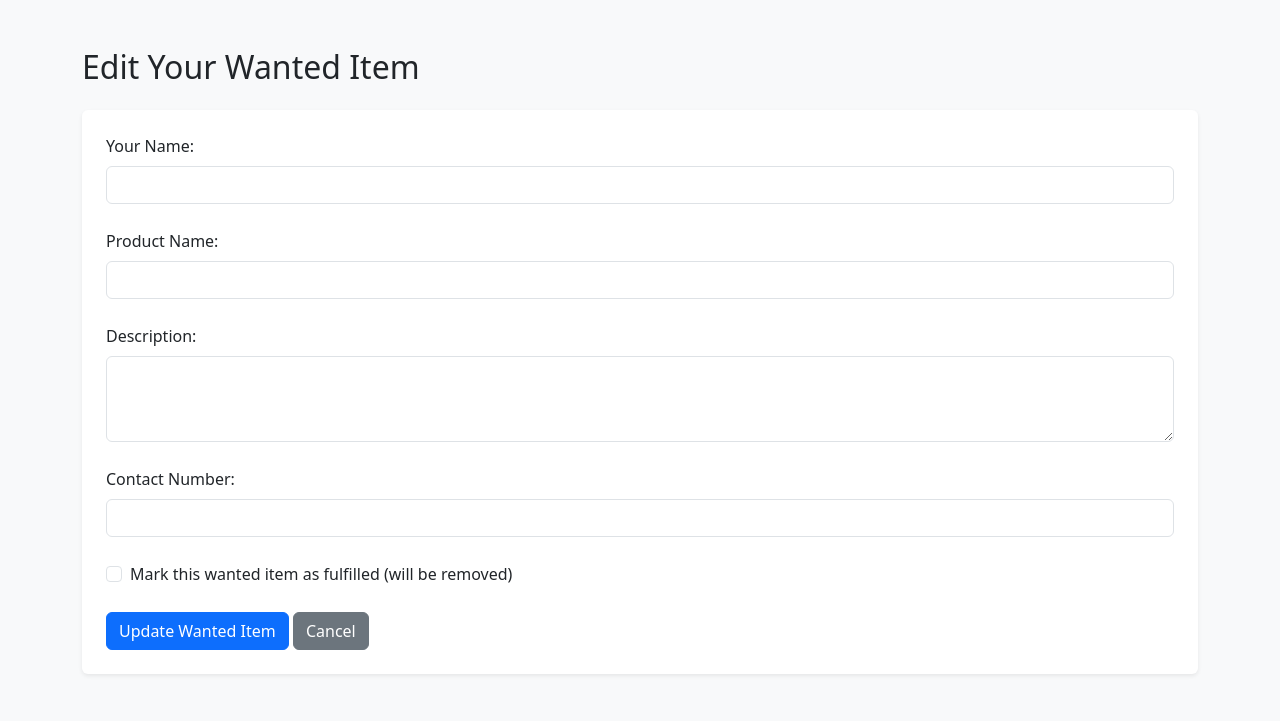
After one commit to akshatabakre/Resell-nitrr, a Flask app: template templates/edit_wanted.html in a window 1280 px wide. The commit adds this page. Shown: the top 721 px of the page. Run offline with Flask 3, Linux system fonts and the light colour scheme; the template is opened without the code that fills it, so the values that code supplies are empty; some libraries are stand-ins or nearby versions.

Commit message:
added marked as fulfilled (with a bug)

```diff
--- a/app.py
+++ b/app.py
@@ -138,21 +138,60 @@ def protected_area():
 #     return render_template("buy.html", products=products)
 
 
+# @app.route("/buy", methods=["GET", "POST"])
+# @login_is_required
+# def buy():
+#     if request.method == "POST":
+#         buyer_name = request.form["name"]
+#         product_name = request.form["product_name"]
+#         description = request.form.get("description", "")
+#         phone = request.form["contact"]
+
+#         mongo.db.wanted.insert_one({
+#             "name": product_name,
+#             "description": description,
+#             "contact": phone,
+#             "email": session["email"],
+#             "buyer_name": buyer_name,
+#             "status": "pending"
+#         })
+
+#         return render_template("wanted_submitted.html")
+
+#     # GET method — handle search and filtering
+#     search_query = request.args.get("search", "").strip().lower()
+#     category_filter = request.args.get("category", "").strip()
+
+#     query = {"status": "available"}
+
+#     if search_query:
+#         query["name"] = {"$regex": search_query, "$options": "i"}  # case-insensitive
+
+#     if category_filter:
+#         query["category"] = category_filter
+
+#     products = list(mongo.db.products.find(query))
+#     categories = mongo.db.products.distinct("category")  # for dropdown
+
+#     return render_template("buy.html", products=products, categories=categories, selected_category=category_filter, search_query=search_query)
+
+
 @app.route("/buy", methods=["GET", "POST"])
 @login_is_required
 def buy():
     if request.method == "POST":
-        buyer_name = request.form["name"]
-        product_name = request.form["product_name"]
+        product_name = request.form.get("product_name", "")
         description = request.form.get("description", "")
-        phone = request.form["contact"]
+        phone = request.form.get("contact", "")
+
+        if not product_name or not phone:
+            return "Missing required fields", 400
 
         mongo.db.wanted.insert_one({
             "name": product_name,
             "description": description,
             "contact": phone,
             "email": session["email"],
-            "buyer_name": buyer_name,
             "status": "pending"
         })
 
@@ -174,7 +213,6 @@ def buy():
     categories = mongo.db.products.distinct("category")  # for dropdown
 
     return render_template("buy.html", products=products, categories=categories, selected_category=category_filter, search_query=search_query)
-
 
 
 @app.route("/sell", methods=["GET", "POST"])
@@ -244,6 +282,16 @@ def wanted_list():
     wanted_items = list(mongo.db.wanted.find({"status": "approved"}))
     return render_template("wanted_list.html", wanted_items=wanted_items)
 
+# @app.route("/my_listings")
+# @login_is_required
+# def my_listings():
+#     products = list(mongo.db.products.find({
+#         "seller_email": session["email"],
+#         "status": {"$in": ["available", "pending"]}
+#     }))
+#     return render_template("my_listings.html", products=products)
+
+
 @app.route("/my_listings")
 @login_is_required
 def my_listings():
@@ -251,7 +299,12 @@ def my_listings():
         "seller_email": session["email"],
         "status": {"$in": ["available", "pending"]}
     }))
-    return render_template("my_listings.html", products=products)
+    wanted_items = list(mongo.db.wanted.find({
+        "email": session["email"],
+        "status": {"$in": ["approved", "pending"]}
+    }))
+    return render_template("my_listings.html", products=products, wanted_items=wanted_items)
+
 
 @app.route("/my_listings/<product_id>", methods=["GET", "POST"])
 @login_is_required
@@ -310,5 +363,33 @@ def product_detail(product_id):
         abort(404)
     return render_template("product_detail.html", product=product)
 
+@app.route("/edit_wanted/<wanted_id>", methods=["GET", "POST"])
+@login_is_required
+def edit_wanted(wanted_id):
+    wanted = mongo.db.wanted.find_one({"_id": ObjectId(wanted_id), "email": session["email"]})
+    if not wanted:
+        abort(404)
+
+    if request.method == "POST":
+        if request.form.get("mark_fulfilled") == "yes":
+            mongo.db.wanted.delete_one({"_id": ObjectId(wanted_id)})
+            flash("Wanted item marked as fulfilled and removed.")
+            return redirect("/my_listings")
+
+        updated_data = {
+            "name": request.form["name"],
+            "product_name": request.form["product_name"],
+            "description": request.form["description"],
+            "contact": request.form["contact"],
+            "status": "pending"  # Reapproval
+        }
+
+        mongo.db.wanted.update_one({"_id": ObjectId(wanted_id)}, {"$set": updated_data})
+        flash("Wanted item updated and sent for admin approval.")
+        return redirect("/my_listings")
+
+    return render_template("edit_wanted.html", wanted=wanted)
+
+
 if __name__ == "__main__":
     app.run(debug=True)
--- /dev/null
+++ b/templates/edit_wanted.html
@@ -0,0 +1,49 @@
+<!DOCTYPE html>
+<html lang="en">
+<head>
+    <meta charset="UTF-8">
+    <title>Edit Wanted Item</title>
+    <link href="https://cdn.jsdelivr.net/npm/bootstrap@5.3.0/dist/css/bootstrap.min.css" rel="stylesheet">
+    <style>
+        .form-section {
+            margin-bottom: 25px;
+        }
+    </style>
+</head>
+<body class="bg-light">
+    <div class="container py-5">
+        <h2 class="mb-4">Edit Your Wanted Item</h2>
+        <form method="POST" class="bg-white p-4 rounded shadow-sm">
+            <div class="form-section">
+                <label for="name" class="form-label">Your Name:</label>
+                <input type="text" class="form-control" name="name" value="{{ wanted.name }}" required>
+            </div>
+
+            <div class="form-section">
+                <label for="product_name" class="form-label">Product Name:</label>
+                <input type="text" class="form-control" name="product_name" value="{{ wanted.product_name }}" required>
+            </div>
+
+            <div class="form-section">
+                <label for="description" class="form-label">Description:</label>
+                <textarea class="form-control" name="description" rows="3">{{ wanted.description }}</textarea>
+            </div>
+
+            <div class="form-section">
+                <label for="contact" class="form-label">Contact Number:</label>
+                <input type="text" class="form-control" name="contact" value="{{ wanted.contact }}" required>
+            </div>
+
+            <div class="form-check mt-3">
+                <input class="form-check-input" type="checkbox" name="mark_fulfilled" value="yes" id="markFulfilled">
+                <label class="form-check-label" for="markFulfilled">
+                    Mark this wanted item as fulfilled (will be removed)
+                </label>
+            </div>
+
+            <button type="submit" class="btn btn-primary mt-4">Update Wanted Item</button>
+            <a href="/my_listings" class="btn btn-secondary mt-4">Cancel</a>
+        </form>
+    </div>
+</body>
+</html>
```
Also changed, not shown: templates/buy.html (+28 -2 lines), templates/my_listings.html (+41 -1 lines).
